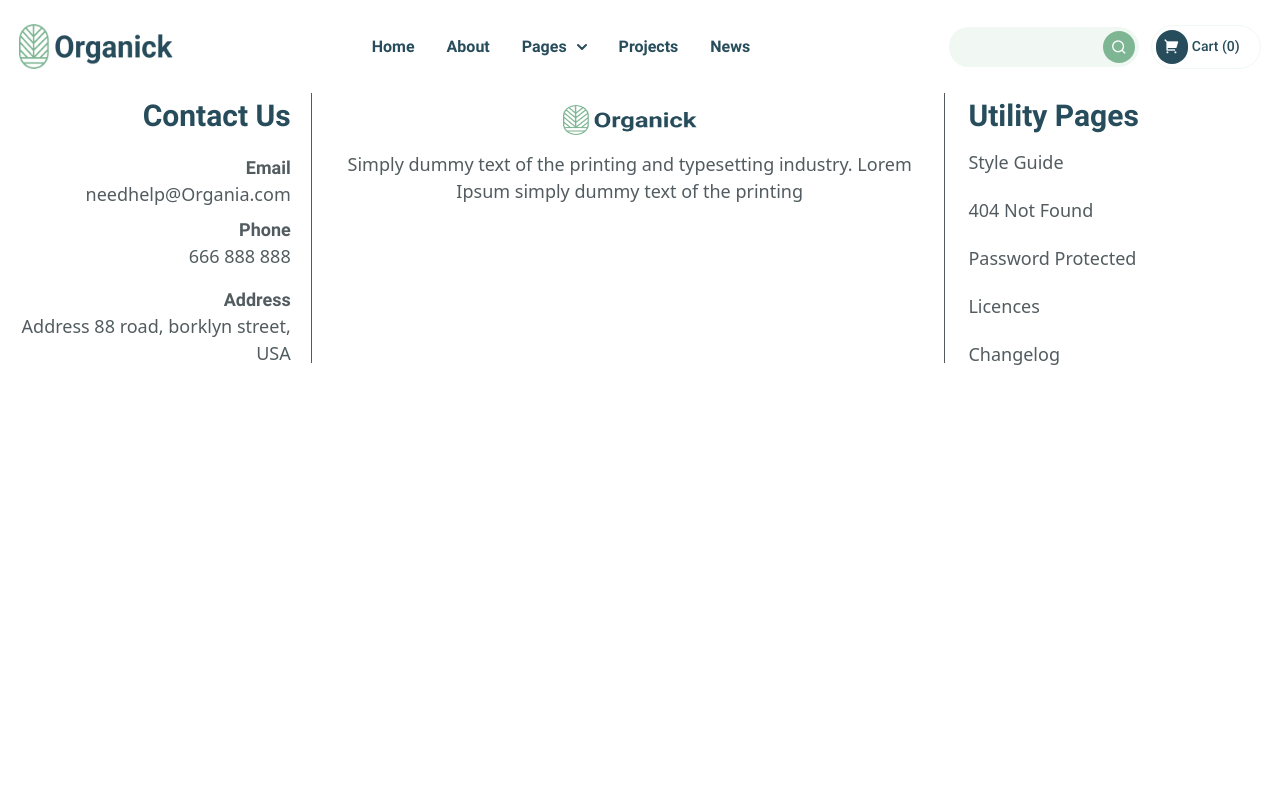
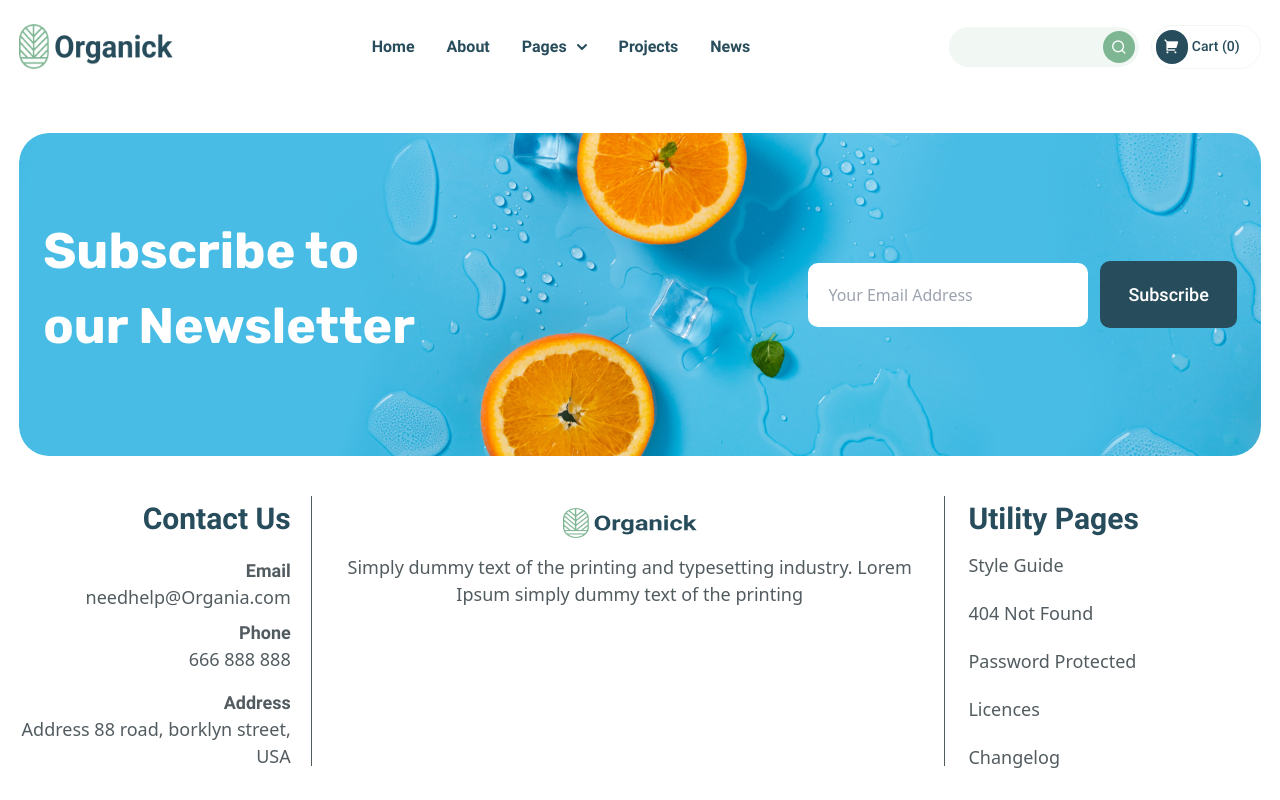
Before and after one commit to ibroh-im/Organic, a plain HTML site: page index.html in a window 1280 px wide. Drawn offline with nearby package versions, Linux system fonts and the light colour scheme.

Commit message:
br xl section la bitti

```diff
--- a/index.html
+++ b/index.html
@@ -170,7 +170,32 @@
     </div>
 
 
-    <footer>
+    <section class="block py-10 rounded-5">
+      <div class="container">
+        <div class="flex md:block justify-center align-middle items-center">
+          <div class="bg-regular  h-[300px] lg:h-[323px] px-6 rounded-[30px] object-cover hidden md:flex text-center justify-between px-4 items-center">
+            <h1 class="text-white text-[30px]  mb-3 sm:text-[36px] lg:text-[50px] text-center md:text-start rubik-bold">Subscribe to <br>our Newsletter</h1>
+            <div class="flex items-center gap-3">
+              <input type="text" placeholder="Your Email Address " class="p-3 md:p-5  w-full md:w-[220px] lg:w-[280px] border-none rounded-[10px]" >
+              <button class="text-white roboto-normal bg-currentBlue rounded-[10px]  md:text-[18px] py-3 md:py-5 px-5 md:px-7">Subscribe</button>
+            </div>
+          </div>
+        </div>
+        <div class="flex justify-center items-center w-full md:hidden">
+          <div class="bg-regular flex justify-center items-center w-full h-[300px] lg:h-[323px] px-6 rounded-[30px] object-cover  px-4 ">
+            <div class=" md:hidden">
+              <h1 class="text-white text-[30px]  mb-3 sm:text-[36px] lg:text-[50px] text-center md:text-start rubik-bold">Subscribe to <br>our Newsletter</h1>
+              <div class="flex items-center gap-3">
+                <input type="text" placeholder="Your Email Address " class="p-3 md:p-5  w-full md:w-[220px] lg:w-[280px] border-none rounded-[10px]" >
+                <button class="text-white roboto-normal bg-currentBlue rounded-[10px]  md:text-[18px] py-3 md:py-5 px-5 md:px-7">Subscribe</button>
+              </div>
+            </div>
+          </div>
+        </div>
+      </div>
+    </section>
+
+    <footer class="block">
       <div class="container">
         <div class="grid sm:grid-cols-2 lg:grid-cols-4 gap-6 ">
           <div class="sm:flex  ">
--- a/project/style/style.css
+++ b/project/style/style.css
@@ -74,4 +74,8 @@
 }
 /* Fonts */
 
-/* header bg */
+/* bg regular */
+  .bg-regular {
+    background: url(../Image/oxirgidan-bitta-oldin.png);
+  }
+/* bg regular */
```
